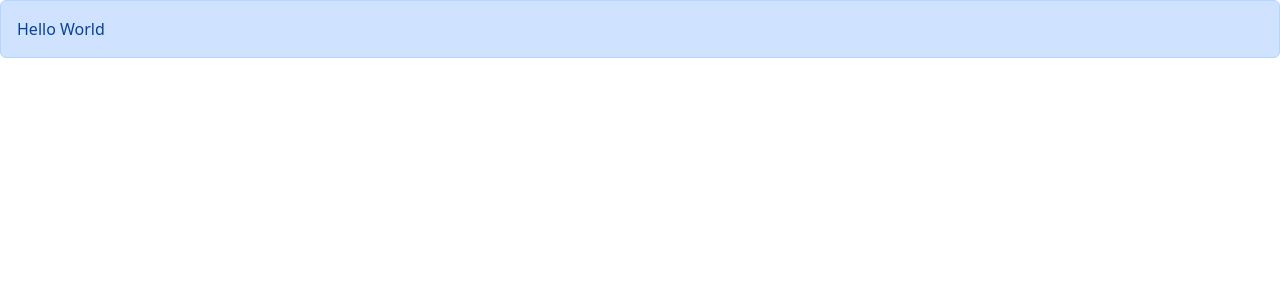
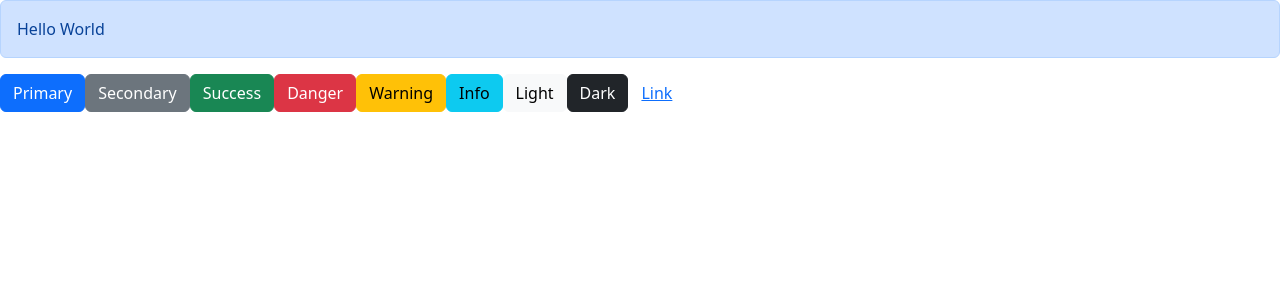
Before and after one commit to isabelchua/test-project, a React (Vite) app: page / in a window 1280 px wide. Shown: the top 300 px of the page. Built offline with nearby package versions, Linux system fonts and the light colour scheme.

Commit message:
button component

```diff
--- a/src/App.tsx
+++ b/src/App.tsx
@@ -1,5 +1,6 @@
 import Alert from "./Alert";
 import ListGroup from "./components/ListGroup";
+import Button from "./components/Button";
 
 function App() {
   //   let items = ["New York", "San Francisco", "Hawaii", "London", "Tokyo"];
@@ -13,7 +14,12 @@
   //      onSelectItem={handleSelectItem}
   //    /> */}
 
-  return <Alert>Hello World</Alert>;
+  return (
+    <>
+      <Alert>Hello World</Alert>
+      <Button />
+    </>
+  );
 }
 
 export default App;
--- /dev/null
+++ b/src/components/Button.tsx
@@ -0,0 +1,38 @@
+import React from "react";
+
+const Button = () => {
+  return (
+    <div>
+      <button type="button" className="btn btn-primary">
+        Primary
+      </button>
+      <button type="button" className="btn btn-secondary">
+        Secondary
+      </button>
+      <button type="button" className="btn btn-success">
+        Success
+      </button>
+      <button type="button" className="btn btn-danger">
+        Danger
+      </button>
+      <button type="button" className="btn btn-warning">
+        Warning
+      </button>
+      <button type="button" className="btn btn-info">
+        Info
+      </button>
+      <button type="button" className="btn btn-light">
+        Light
+      </button>
+      <button type="button" className="btn btn-dark">
+        Dark
+      </button>
+
+      <button type="button" className="btn btn-link">
+        Link
+      </button>
+    </div>
+  );
+};
+
+export default Button;
```
